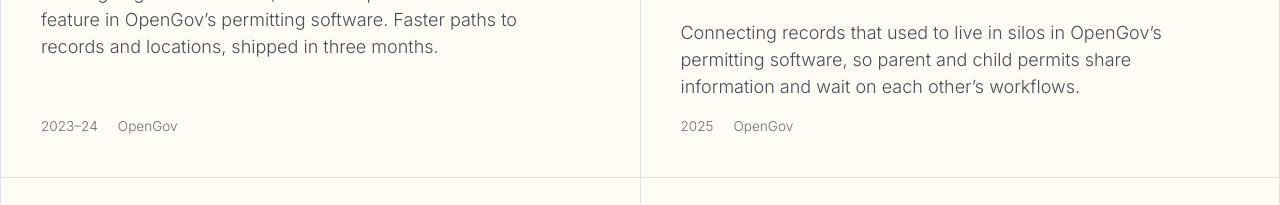
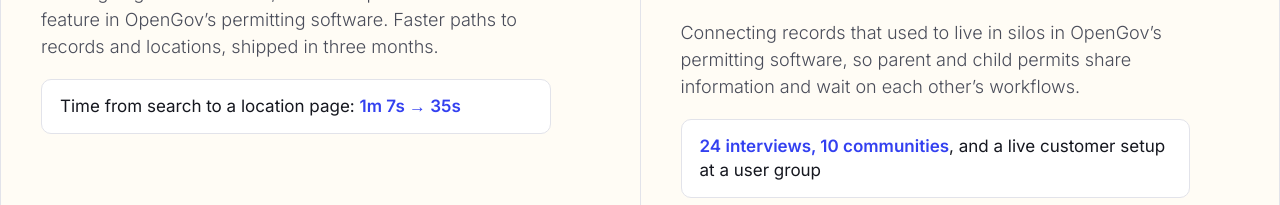
Before and after one commit to kyoooori/portfolio, a plain HTML site: page index.html in a window 1280 px wide. Shown: the part 3238-3443 px from the top of the page. Drawn offline with Linux system fonts and the light colour scheme; a web font is replaced by a local one.

Commit message:
Homepage: result boxes on Global Search and Related Records cards
Co-Authored-By: Claude Opus 5.5 <noreply@anthropic.com>
Claude-Session: https://claude.ai/code/session_01CR5Xek8FM7vw7EP9BihgcJ

```diff
--- a/index.html
+++ b/index.html
@@ -32,6 +32,8 @@ a:focus-visible{outline:3px solid #3340F0;outline-offset:-3px}
 .fact .dot{flex:none;width:8px;height:8px;border-radius:50%;background:#F7A8E4}
 .fact b{font-family:'Playfair Display',Georgia,serif;font-style:italic;font-weight:400;font-size:40px;line-height:1.1;letter-spacing:-.02em}
 @media(max-width:600px){.facts{padding:28px 1.25rem 32px;flex-direction:column;align-items:flex-start}.fact b{font-size:30px}.fact svg{width:26px;height:26px}}
+.result{margin:.6rem 0 0;padding:14px 18px;border-radius:10px;background:#FFFFFF;border:1px solid #E2E3EA;font-size:17px;line-height:1.45;font-weight:400;color:#15171F;max-width:44ch}
+.result b{font-weight:600;color:#3340F0}
 .mind{display:grid;grid-template-columns:repeat(3,minmax(0,1fr));border-left:1px solid #E2E3EA}
 .mind-item{padding:36px 40px 40px;border-right:1px solid #E2E3EA;border-top:1px solid #E2E3EA;display:flex;flex-direction:column;gap:.75rem}
 .mind-item .img{aspect-ratio:4/3;border-radius:12px;overflow:hidden;background:#F1EDE3;display:flex;align-items:center;justify-content:center;color:#8A8D99;font-size:14px;margin-bottom:.5rem}
@@ -134,6 +136,7 @@ main{overflow-x:clip}
 <div style="padding: 40px; display: flex; flex-direction: column; gap: 0.6rem; flex: 1">
 <h3 style="margin: 0 0 1rem; font-family: 'Playfair Display', Georgia, serif; font-weight: 400; font-size: 36px; line-height: 1.1; letter-spacing: -0.02em; font-style: italic">Building A Reusable Global Search Pattern</h3>
 <p style="margin: 0; font-family: 'Inter', system-ui, sans-serif; font-weight: 300; font-size: 18px; line-height: 1.5; color: #4A4D5A; max-width: 44ch">Redesigning the most-used, most-complained-about feature in OpenGov’s permitting software. Faster paths to records and locations, shipped in three months.</p>
+<p class="result">Time from search to a location page: <b>1m 7s → 35s</b></p>
 <p style="margin: auto 0 0; padding-top: 0.4rem; display: flex; gap: 1.25rem; font-size: 0.85rem; color: #6B6E7B"><span>2023–24</span><span>OpenGov</span></p>
 </div>
 </a>
@@ -147,6 +150,7 @@ main{overflow-x:clip}
 <div style="padding: 40px; display: flex; flex-direction: column; gap: 0.6rem; flex: 1">
 <h3 style="margin: 0 0 1rem; font-family: 'Playfair Display', Georgia, serif; font-weight: 400; font-size: 36px; line-height: 1.1; letter-spacing: -0.02em; font-style: italic"><i>Designing A Connection Between Government Records To Reflect Real-World Relationships</i></h3>
 <p style="margin: 0; font-family: 'Inter', system-ui, sans-serif; font-weight: 300; font-size: 18px; line-height: 1.5; color: #4A4D5A; max-width: 44ch">Connecting records that used to live in silos in OpenGov’s permitting software, so parent and child permits share information and wait on each other’s workflows.</p>
+<p class="result"><b>24 interviews, 10 communities</b>, and a live customer setup at a user group</p>
 <p style="margin: auto 0 0; padding-top: 0.4rem; display: flex; gap: 1.25rem; font-size: 0.85rem; color: #6B6E7B"><span>2025</span><span>OpenGov</span></p>
 </div>
 </a>
```
